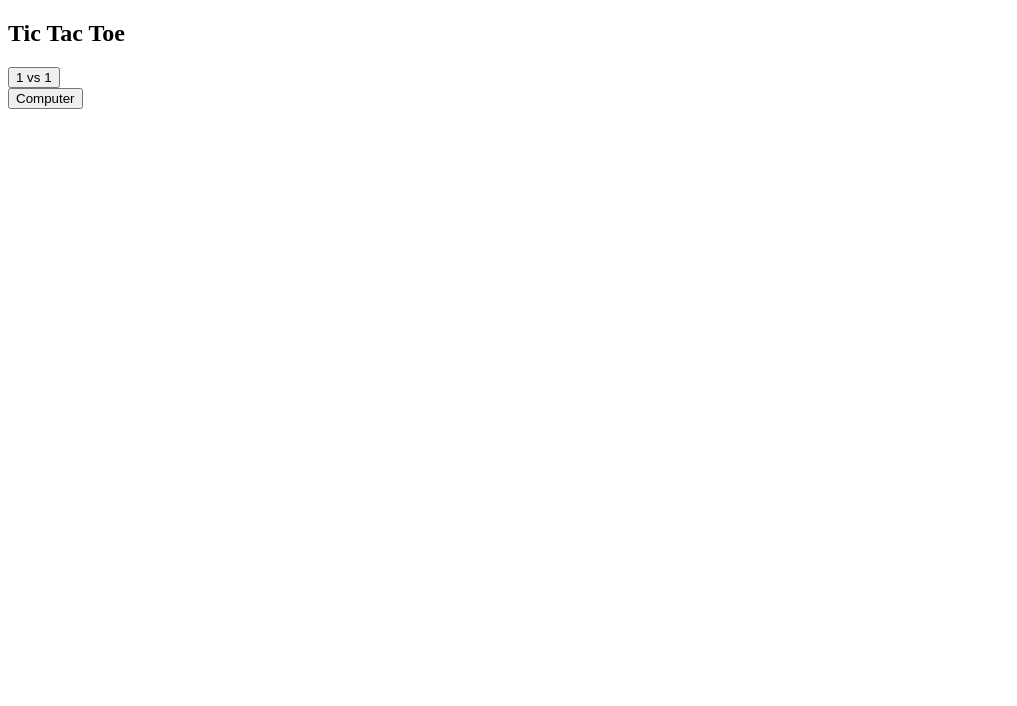
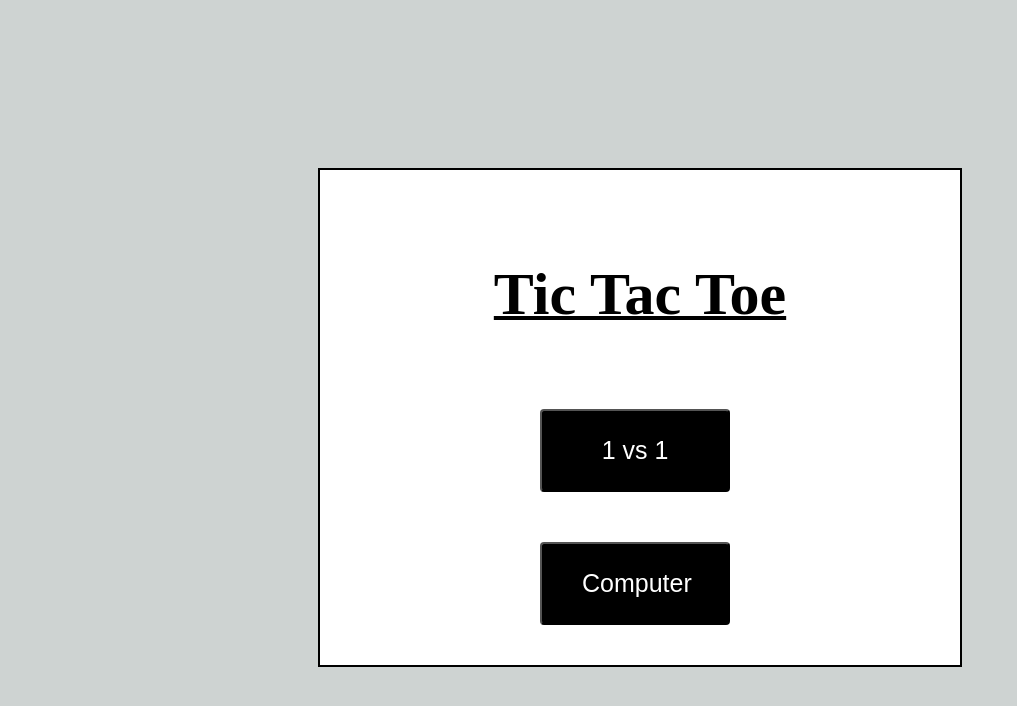
Before and after one commit to UBakaliya/Tic-Tac-Toe, a plain HTML site: page index.html in a window 1280 px wide. Shown: the whole page, without its empty margins (0-1017 px from the left). Drawn offline with Linux system fonts and the light colour scheme; the site is published under a folder, as on GitHub Pages, so addresses that start at the root find nothing.

Commit message:
more changes

```diff
--- a/index.html
+++ b/index.html
@@ -6,17 +6,17 @@
         <meta charset="UTF-8" />
         <meta http-equiv="X-UA-Compatible" content="IE=edge" />
         <meta name="viewport" content="width=device-width, initial-scale=1.0" />
-        <link rel="stylesheet" href="/styles/main.css" />
+        <link rel="stylesheet" href="./styles/main.css" />
         <title>Tic Tac Toe</title>
     </head>
     <body>
         <main>
             <h2>Tic Tac Toe</h2>
             <div class="main-page-btns">
-                <form action="/pages/players.html">
+                <form action="./pages/players.html">
                     <button type="submit">1 vs 1</button>
                 </form>
-                <form action="/pages/computer.html">
+                <form action="./pages/computer.html">
                     <button type="submit">Computer</button>
                 </form>
             </div>
```
